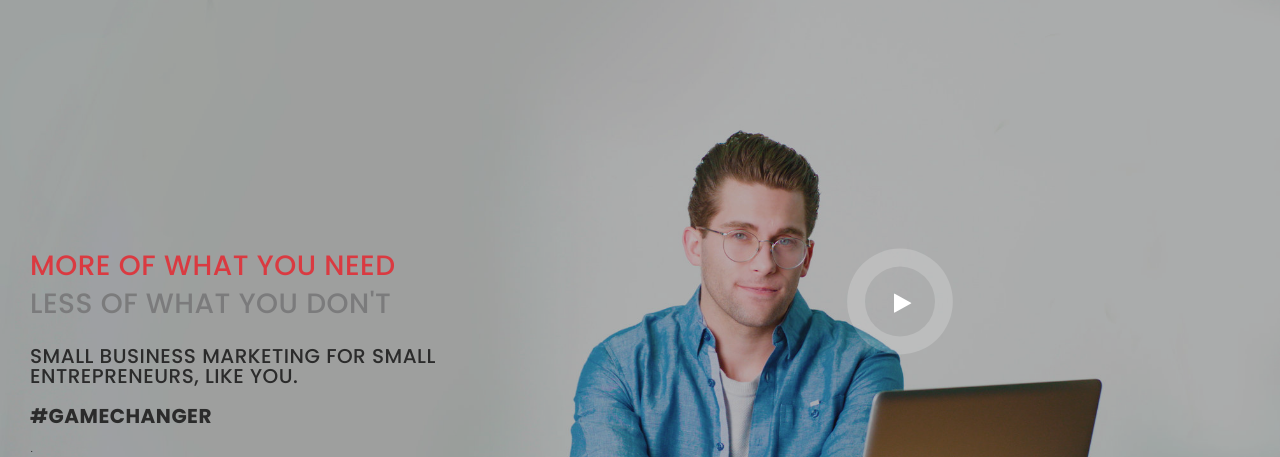
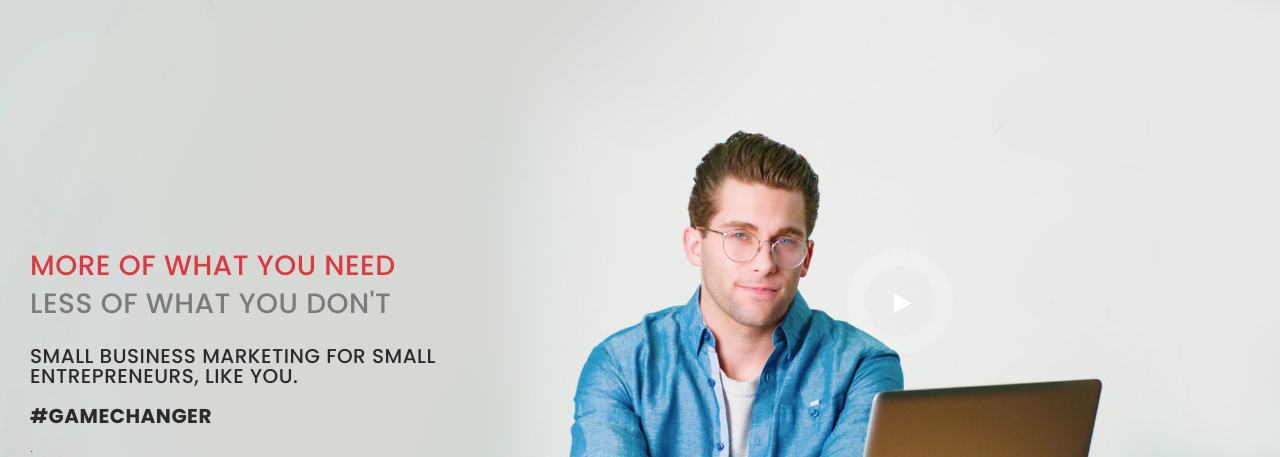
Before and after one commit to yazan9/yazan9.github.io, a plain HTML site: page index.html in a window 1280 px wide. Shown: the part 69-526 px from the top of the page. Drawn offline with Linux system fonts and the light colour scheme; some packages are replaced by stand-ins of ours; a script that the page names is missing.

Commit message:
removing the dark background

```diff
--- a/index.html
+++ b/index.html
@@ -148,7 +148,7 @@
 
     <div class="fullscreen parallax bg-img8 row">
 
-        <div class="bg-overlay bg-dark opacity-3"></div>
+        <div class="bg-overlay opacity-3"></div>
         <div class="center-col">
             <div class="row main-col-container">
         <div class="col-sm-12 col-md-5">
```
